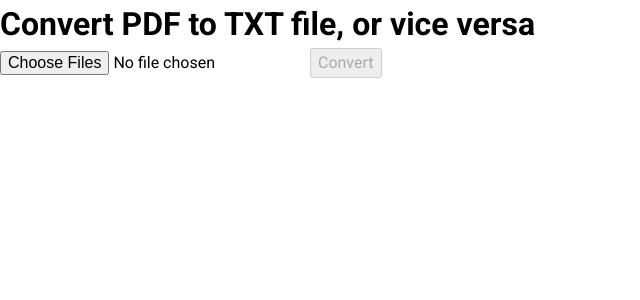
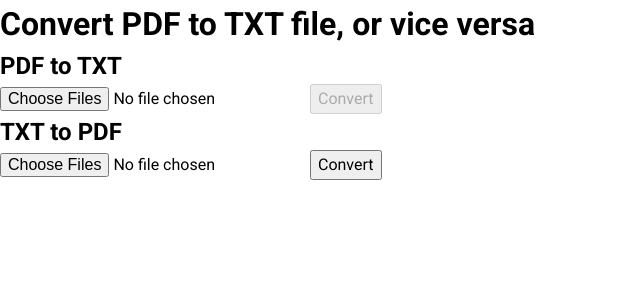
Before and after one commit to koayck/CAT201-pdf-to-txt-converter, a PHP site: page / in a window 1280 px wide. Shown: the part 100-400 px from the top of the page, without its empty margins (0-640 px from the left). Run offline with PHP 8.4, Linux system fonts and the light colour scheme.

Commit message:
added button for TXT to PDF, but convert button does not fade even no file is uploaded

```diff
--- a/index.php
+++ b/index.php
@@ -28,8 +28,16 @@
     <h1 class="nav-item">OnlyPDF - Your One-stop PDF solution</h1>
   </nav>
   <h1>Convert PDF to TXT file, or vice versa</h1>
+
   <form action="" method="POST" enctype="multipart/form-data">
+    <h2> PDF to TXT</h2>
     <input id="fileInput" type="file" name="pdfFile[]" accept=".pdf" multiple />
+    <button id="submitButton" type="submit">Convert</button>
+  </form>
+
+  <form action="" method="POST" enctype="multipart/form-data">
+    <h2>TXT to PDF</h2>
+    <input id="fileInput" type="file" name="txtFile[]" accept=".txt" multiple />
     <button id="submitButton" type="submit">Convert</button>
   </form>
 
```
